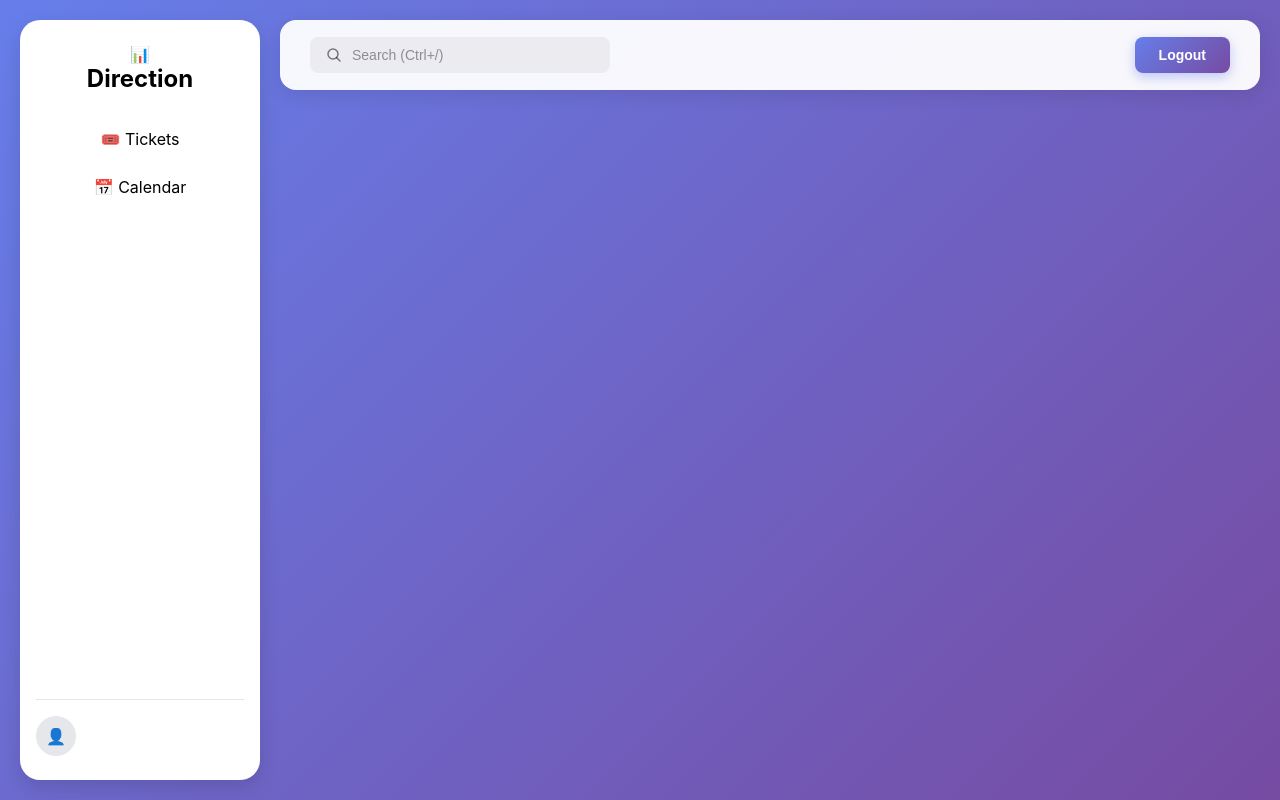
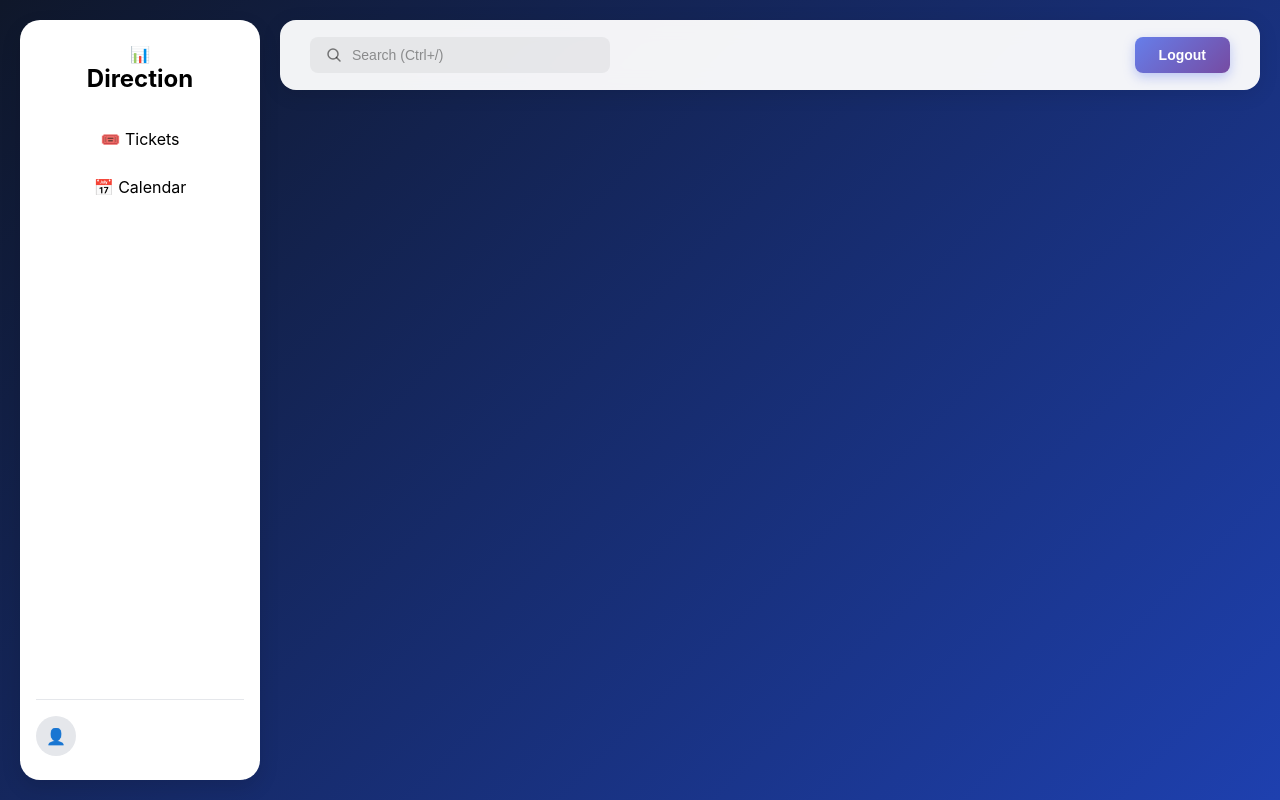
Before and after one commit to markh55/ticket-system, a React (Create React App) app in the folder frontend/: page /dashboard in a window 1280 px wide. Built offline with nearby package versions, Linux system fonts and the light colour scheme.

Commit message:
changed background to match

```diff
--- a/frontend/src/components/Dashboard/Dashboard.css
+++ b/frontend/src/components/Dashboard/Dashboard.css
@@ -2,7 +2,7 @@
   display: flex;
   width: 100vw;
   height: 100vh;
-  background: linear-gradient(135deg, #667eea 0%, #764ba2 100%);
+  background: linear-gradient(135deg, #0f172a 0%, #1e40af 100%);
   overflow: hidden;
 }
 
```
